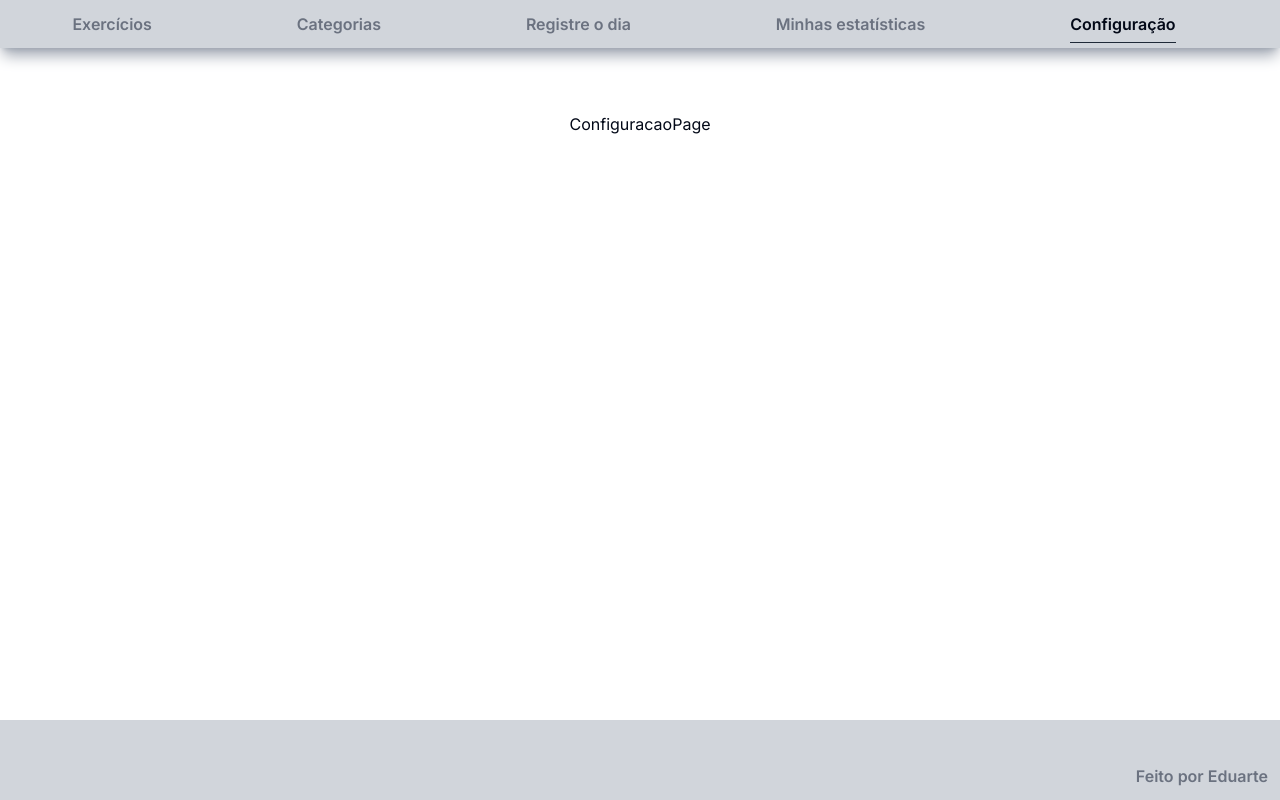
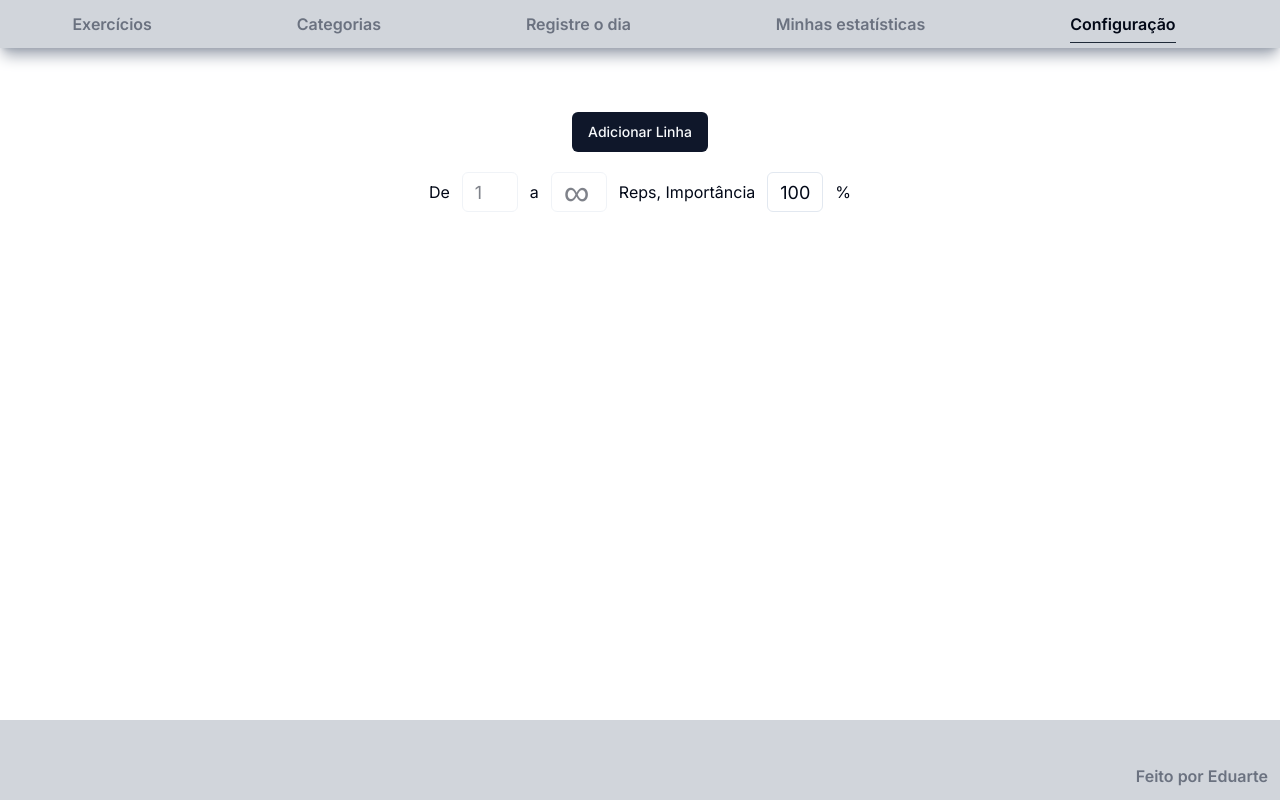
Before and after one commit to EduartePaiva/monitorando-academia, a Next.js app: page /configuracao in a window 1280 px wide. Built offline with nearby package versions, Linux system fonts and the light colour scheme.

Commit message:
começo
começo das config

```diff
--- a/app/(root)/(routes)/configuracao/page.tsx
+++ b/app/(root)/(routes)/configuracao/page.tsx
@@ -1,5 +1,29 @@
+'use client'
+
+import { Button } from "@/components/ui/button";
+import { Input } from "@/components/ui/input";
+// vou salvar no localstorage
 export default function ConfiguracaoPage() {
     return (
-        <div>ConfiguracaoPage</div>
+        <div className="container">
+            <div className="flex justify-center flex-col items-center gap-5">
+                <Button>
+                    Adicionar Linha
+                </Button>
+                <span className="flex gap-3 justify-center items-center">
+                    De
+                    <Input className="w-14 text-lg" defaultValue={"1"} disabled />
+                    a
+                    <Input className="w-14 text-4xl" defaultValue={"∞"} disabled />
+                    Reps, Importância
+                    <Input
+                        className="w-14 text-lg"
+                        defaultValue={"100"}
+
+                    />
+                    %
+                </span>
+            </div>
+        </div>
     )
 }
```
Also changed, not shown: 1 other file (tests, documents, lock files or other folders).
